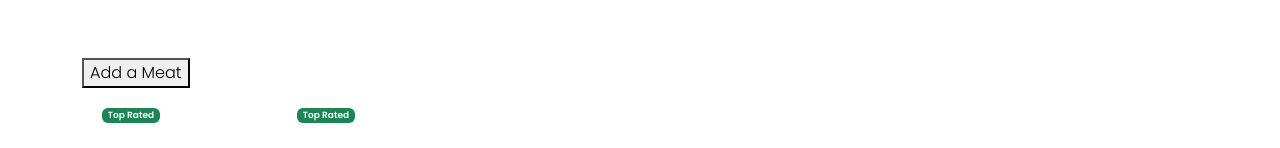
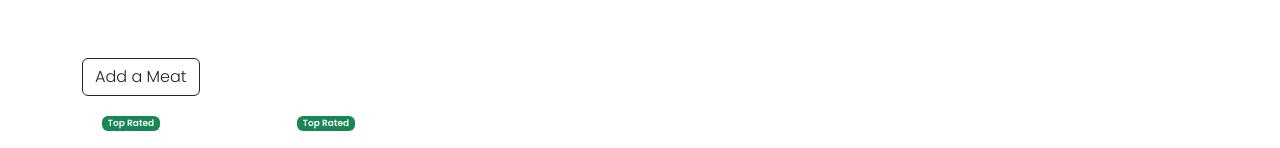
Before and after one commit to delguanzon/ButcherBrosCo, a React (Vite) app in the folder ButcherBrosCo-Frontend/: page / in a window 1280 px wide. Shown: the part 379-527 px from the top of the page. Built offline with nearby package versions, Linux system fonts and the light colour scheme.

Commit message:
Add styling to add meat button

```diff
--- a/ButcherBrosCo-Frontend/src/components/MeatControl.jsx
+++ b/ButcherBrosCo-Frontend/src/components/MeatControl.jsx
@@ -95,7 +95,7 @@ export default class MeatControl extends React.Component {
     }
     return (
       <section className="meatControl container">
-        <button onClick={this.showAddMeatForm}>Add a Meat</button>
+        <button className="btn btn-outline-dark"onClick={this.showAddMeatForm}>Add a Meat</button>
         {currentlyVisibleState}
       </section>
     );
```
